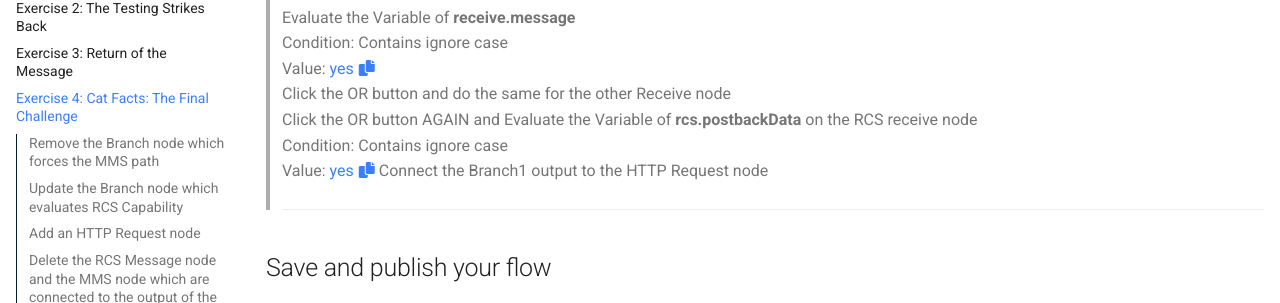
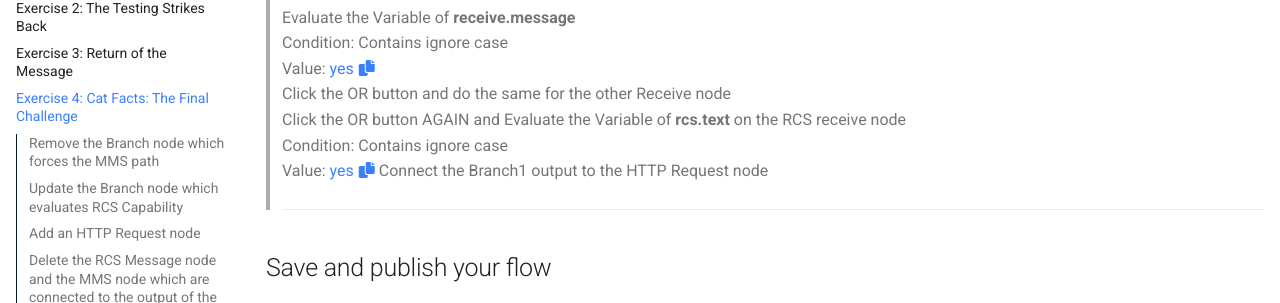
Before and after one commit to WebexCC-SA/LAB-21179, an MkDocs documentation site: the page built from docs/catFacts.md, in a window 1280 px wide and 900 px high, scrolled down 2102 px. Shown: the part 202-505 px from the top of the window. Built offline with MkDocs 1.6.1 and Material for MkDocs 9.7.7, drawn with Linux system fonts in a browser that asks for light colours.

Commit message:
fixing branch

```diff
--- a/docs/catFacts.md
+++ b/docs/catFacts.md
@@ -82,7 +82,7 @@ It is time to bring some external data into your flow.
 > Condition: Contains ignore case
 > Value: <copy>yes</copy>
 > Click the OR button and do the same for the other Receive node
-> Click the OR button AGAIN and Evaluate the Variable of **rcs.postbackData** on the RCS receive node
+> Click the OR button AGAIN and Evaluate the Variable of **rcs.text** on the RCS receive node
 > Condition: Contains ignore case
 > Value: <copy>yes</copy>
 > Connect the Branch1 output to the HTTP Request node
```
